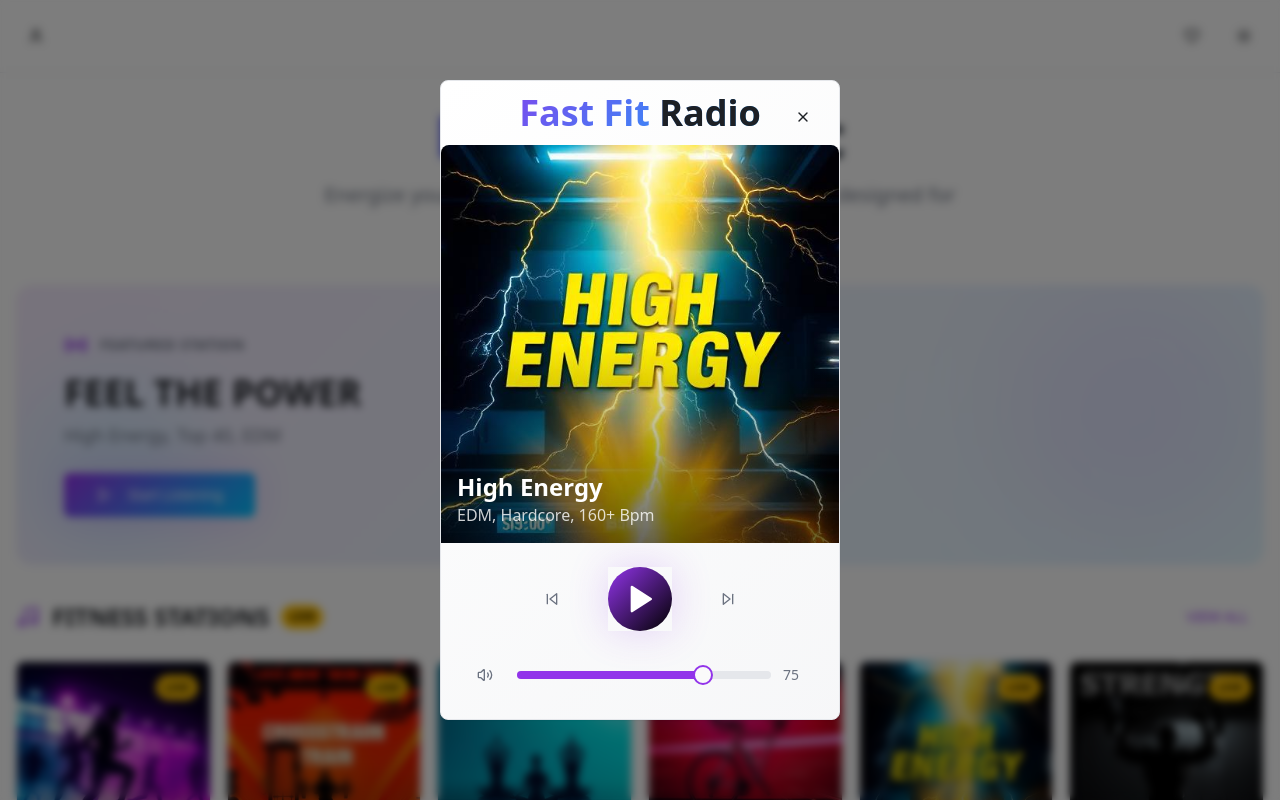
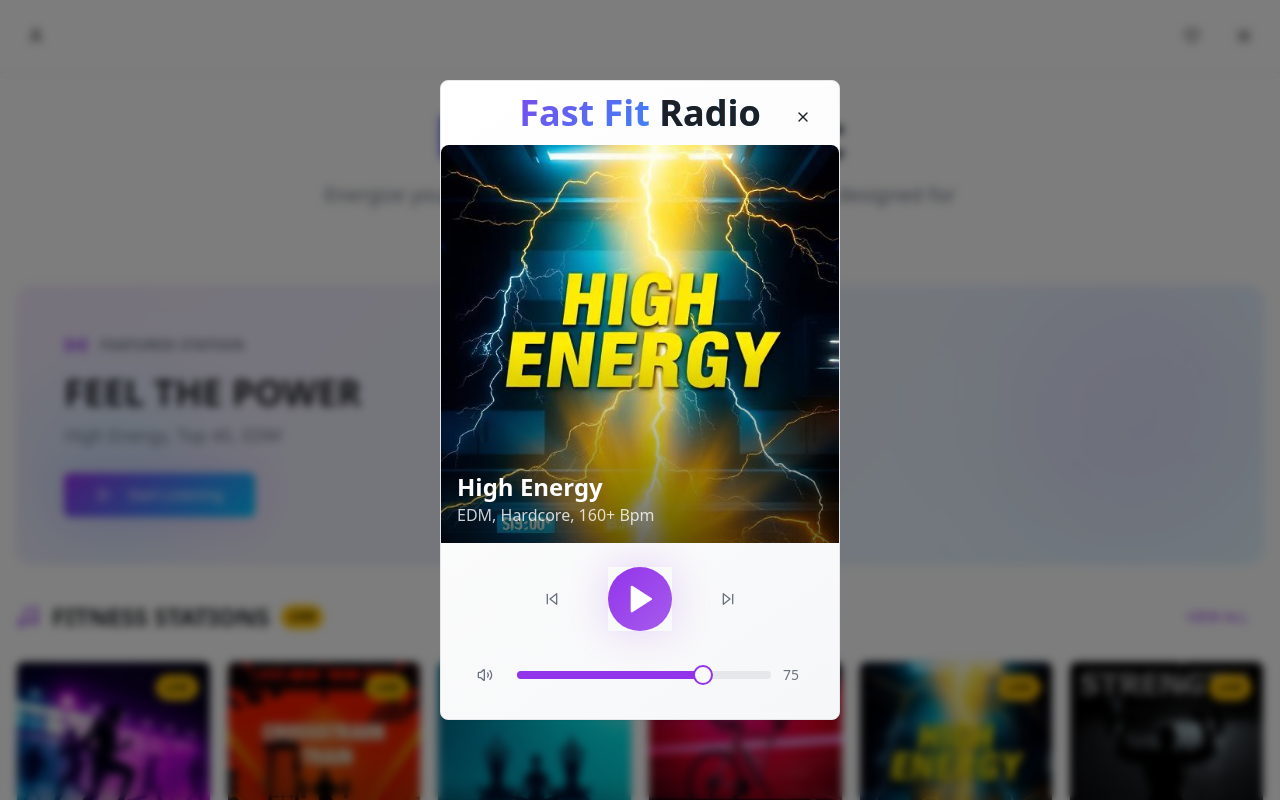
Before and after one commit to sebastiangut/fastfit-beat, a React (Vite) app: page / in a window 1280 px wide. Both pictures are taken after a click on the button "Start Listening". Shown: the top 800 px of the page. Built offline with nearby package versions, Linux system fonts and the light colour scheme.

Commit message:
Replicate station card styling
Replicate the styling from the radio station card to the player.

```diff
--- a/src/components/RadioPlayer.tsx
+++ b/src/components/RadioPlayer.tsx
@@ -144,8 +144,8 @@ const RadioPlayer: React.FC<RadioPlayerProps> = ({ station, isOpen, onClose }) =
                   />
                   <defs>
                     <linearGradient id="gradient-player" x1="0%" y1="0%" x2="100%" y2="100%">
-                      <stop offset="0%" style={{ stopColor: 'hsl(var(--primary))' }} />
-                      <stop offset="100%" style={{ stopColor: 'hsl(var(--primary-glow))' }} />
+                      <stop offset="0%" style={{ stopColor: 'hsl(var(--primary))', stopOpacity: '1' }} />
+                      <stop offset="100%" style={{ stopColor: 'hsl(var(--primary))', stopOpacity: '0.8' }} />
                     </linearGradient>
                   </defs>
                 </svg>
```
